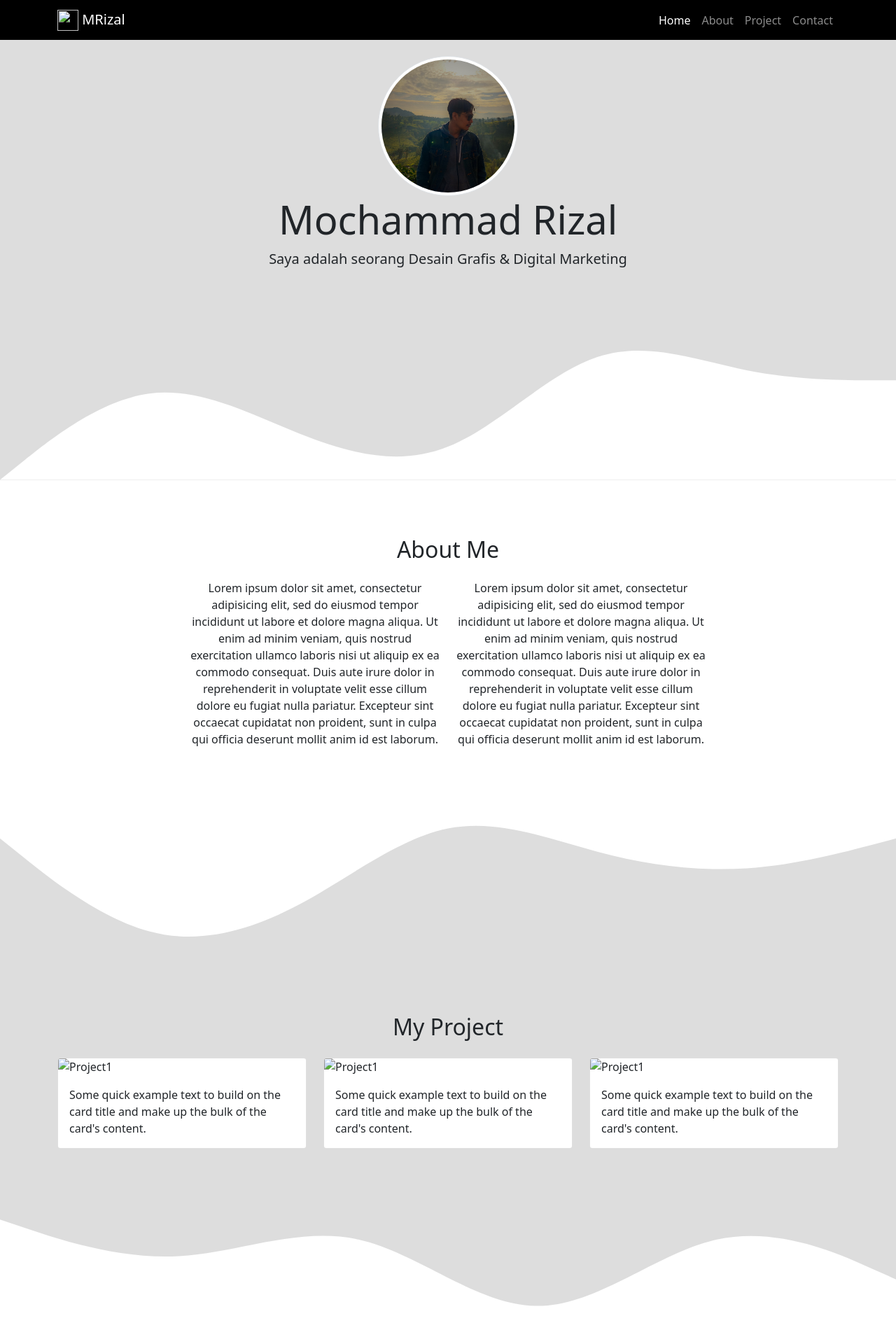
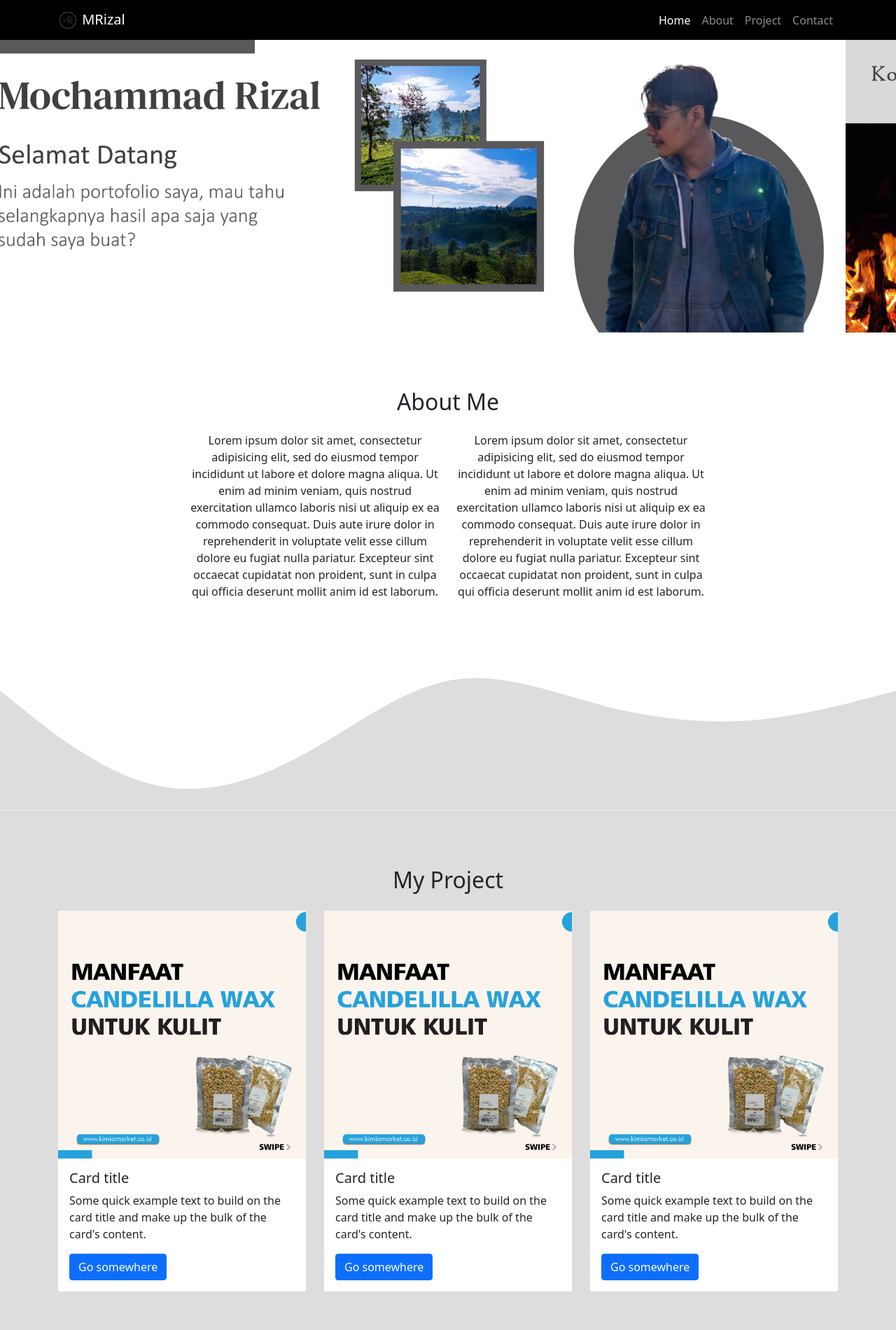
Before and after one commit to rizalmochammad/rizalmochammad.github.io, a plain HTML site: page index.html in a window 1280 px wide. Shown: the top 1900 px of the page at 70% size. Drawn offline with nearby package versions, Linux system fonts and the light colour scheme; files whose address does not match are found by name.

Commit message:
perubahan link img

```diff
--- a/index.html
+++ b/index.html
@@ -1,26 +1,24 @@
-<!doctype html>
+<!DOCTYPE html>
 <html lang="en">
   <head>
     <!-- Required meta tags -->
-    <meta charset="utf-8">
-    <meta name="viewport" content="width=device-width, initial-scale=1">
+    <meta charset="utf-8" />
+    <meta name="viewport" content="width=device-width, initial-scale=1" />
 
     <!-- Bootstrap CSS -->
-    <link href="https://cdn.jsdelivr.net/npm/bootstrap@5.1.3/dist/css/bootstrap.min.css" rel="stylesheet" integrity="sha384-1BmE4kWBq78iYhFldvKuhfTAU6auU8tT94WrHftjDbrCEXSU1oBoqyl2QvZ6jIW3" crossorigin="anonymous">
+    <link href="https://cdn.jsdelivr.net/npm/bootstrap@5.1.3/dist/css/bootstrap.min.css" rel="stylesheet" integrity="sha384-1BmE4kWBq78iYhFldvKuhfTAU6auU8tT94WrHftjDbrCEXSU1oBoqyl2QvZ6jIW3" crossorigin="anonymous" />
 
     <!-- mycss -->
-    <link rel="stylesheet" href="style.css">
+    <link rel="stylesheet" href="style.css" />
 
     <title>MR Portofolio</title>
-
   </head>
   <body id="home">
-
     <!-- Navbar  -->
     <nav class="navbar navbar-expand-lg navbar-dark fixed-top" style="background-color: #000000" class="shadow-sm">
       <div class="container">
         <a class="navbar-brand" href="#">
-       <img src="portofolio/img/mr_logo.png" alt="" width="30" height="30" class="d-inline-block align-text-top">
+          <img src="img/mr_logo.png" alt="" width="30" height="30" class="d-inline-block align-text-top" />
           MRizal
         </a>
         <button class="navbar-toggler" type="button" data-bs-toggle="collapse" data-bs-target="#navbarNav" aria-controls="navbarNav" aria-expanded="false" aria-label="Toggle navigation">
@@ -46,122 +44,147 @@
     </nav>
     <!-- akhir navbar -->
 
-
-
     <!-- jumbotron -->
- <section class="jumbotron text-center">
+    <!-- <section class="jumbotron text-center">
     <img src="/xampp/htdocs/portofolio/img/profile.jpg" alt="" width="200" class="rounded-circle img-thumbnail">
       <h1 class="display-4">Mochammad Rizal</h1>
       <p class="lead">Saya adalah seorang Desain Grafis & Digital Marketing</p>
       <svg xmlns="http://www.w3.org/2000/svg" viewBox="0 0 1440 320"><path fill="#ffffff" fill-opacity="100" d="M0,320L40,288C80,256,160,192,240,181.3C320,171,400,213,480,245.3C560,277,640,299,720,266.7C800,235,880,149,960,122.7C1040,96,1120,128,1200,144C1280,160,1360,160,1400,160L1440,160L1440,320L1400,320C1360,320,1280,320,1200,320C1120,320,1040,320,960,320C880,320,800,320,720,320C640,320,560,320,480,320C400,320,320,320,240,320C160,320,80,320,40,320L0,320Z"></path></svg>
-</section>
+</section> > -->
 
     <!-- akhir jumbotron -->
 
+    <!-- slider -->
+    <div id="carouselExampleControls" class="carousel slide" data-bs-ride="carousel">
+      <div class="carousel-inner">
+        <div class="carousel-item active">
+          <img src="img/template-header-2.jpg" class="d-block w-100" alt="..." />
+        </div>
+        <div class="carousel-item">
+          <img src="img/template-header-01.jpg" class="d-block w-100" alt="..." />
+        </div>
+      </div>
+      <button class="carousel-control-prev" type="button" data-bs-target="#carouselExampleControls" data-bs-slide="prev">
+        <span class="carousel-control-prev-icon" aria-hidden="true"></span>
+        <span class="visually-hidden">Previous</span>
+      </button>
+      <button class="carousel-control-next" type="button" data-bs-target="#carouselExampleControls" data-bs-slide="next">
+        <span class="carousel-control-next-icon" aria-hidden="true"></span>
+        <span class="visually-hidden">Next</span>
+      </button>
+    </div>
+    <!-- akhir slider -->
     <!-- About me -->
     <section id="about">
       <div class="container">
-
         <div class="row text-center mb-3">
           <div class="col">
-              <h2> About Me </h2>
+            <h2>About Me</h2>
           </div>
         </div>
 
         <div class="row justify-content-center">
           <div class="col-md-4 text-center">
-              <p> Lorem ipsum dolor sit amet, consectetur adipisicing elit, sed do eiusmod
-              tempor incididunt ut labore et dolore magna aliqua. Ut enim ad minim veniam,
-              quis nostrud exercitation ullamco laboris nisi ut aliquip ex ea commodo
-              consequat. Duis aute irure dolor in reprehenderit in voluptate velit esse
-              cillum dolore eu fugiat nulla pariatur. Excepteur sint occaecat cupidatat non
-              proident, sunt in culpa qui officia deserunt mollit anim id est laborum.</p>
+            <p>
+              Lorem ipsum dolor sit amet, consectetur adipisicing elit, sed do eiusmod tempor incididunt ut labore et dolore magna aliqua. Ut enim ad minim veniam, quis nostrud exercitation ullamco laboris nisi ut aliquip ex ea commodo
+              consequat. Duis aute irure dolor in reprehenderit in voluptate velit esse cillum dolore eu fugiat nulla pariatur. Excepteur sint occaecat cupidatat non proident, sunt in culpa qui officia deserunt mollit anim id est laborum.
+            </p>
           </div>
           <div class="col-md-4 text-center">
-              <p> Lorem ipsum dolor sit amet, consectetur adipisicing elit, sed do eiusmod
-              tempor incididunt ut labore et dolore magna aliqua. Ut enim ad minim veniam,
-              quis nostrud exercitation ullamco laboris nisi ut aliquip ex ea commodo
-              consequat. Duis aute irure dolor in reprehenderit in voluptate velit esse
-              cillum dolore eu fugiat nulla pariatur. Excepteur sint occaecat cupidatat non
-              proident, sunt in culpa qui officia deserunt mollit anim id est laborum.</p>
+            <p>
+              Lorem ipsum dolor sit amet, consectetur adipisicing elit, sed do eiusmod tempor incididunt ut labore et dolore magna aliqua. Ut enim ad minim veniam, quis nostrud exercitation ullamco laboris nisi ut aliquip ex ea commodo
+              consequat. Duis aute irure dolor in reprehenderit in voluptate velit esse cillum dolore eu fugiat nulla pariatur. Excepteur sint occaecat cupidatat non proident, sunt in culpa qui officia deserunt mollit anim id est laborum.
+            </p>
           </div>
         </div>
       </div>
-        <svg xmlns="http://www.w3.org/2000/svg" viewBox="0 0 1440 320"><path fill="#dddddd" fill-opacity="1" d="M0,128L40,160C80,192,160,256,240,277.3C320,299,400,277,480,234.7C560,192,640,128,720,112C800,96,880,128,960,149.3C1040,171,1120,181,1200,176C1280,171,1360,149,1400,138.7L1440,128L1440,320L1400,320C1360,320,1280,320,1200,320C1120,320,1040,320,960,320C880,320,800,320,720,320C640,320,560,320,480,320C400,320,320,320,240,320C160,320,80,320,40,320L0,320Z"></path></svg>
+      <svg xmlns="http://www.w3.org/2000/svg" viewBox="0 0 1440 320">
+        <path
+          fill="#dddddd"
+          fill-opacity="1"
+          d="M0,128L40,160C80,192,160,256,240,277.3C320,299,400,277,480,234.7C560,192,640,128,720,112C800,96,880,128,960,149.3C1040,171,1120,181,1200,176C1280,171,1360,149,1400,138.7L1440,128L1440,320L1400,320C1360,320,1280,320,1200,320C1120,320,1040,320,960,320C880,320,800,320,720,320C640,320,560,320,480,320C400,320,320,320,240,320C160,320,80,320,40,320L0,320Z"
+        ></path>
+      </svg>
     </section>
 
     <!-- akhir about me -->
-
 
     <!-- card -->
     <section id="project">
       <div class="container mb-3">
         <div class="row text-center mb-3">
           <div class="col">
-              <h2> My Project </h2>
+            <h2>My Project</h2>
           </div>
         </div>
-
 
         <div class="row">
           <div class="col-md-4">
             <div class="card">
-              <img src="/xampp/htdocs/portofolio/img/AB.jpg" class="card-img-top" alt="Project1">
+              <img src="img/card01.png" class="card-img-top" alt="Project1" />
               <div class="card-body">
+                <h5 class="card-title">Card title</h5>
                 <p class="card-text">Some quick example text to build on the card title and make up the bulk of the card's content.</p>
+                <a href="#" class="btn btn-primary">Go somewhere</a>
               </div>
             </div>
           </div>
 
           <div class="col-md-4">
             <div class="card">
-              <img src="/xampp/htdocs/portofolio/img/AB.jpg" class="card-img-top" alt="Project1">
+              <img src="img/card01.png" class="card-img-top" alt="Project1" />
               <div class="card-body">
+                <h5 class="card-title">Card title</h5>
                 <p class="card-text">Some quick example text to build on the card title and make up the bulk of the card's content.</p>
+                <a href="#" class="btn btn-primary">Go somewhere</a>
               </div>
             </div>
           </div>
 
-
           <div class="col-md-4">
             <div class="card">
-              <img src="/xampp/htdocs/portofolio/img/AB.jpg" class="card-img-top" alt="Project1">
+              <img src="img/card01.png" class="card-img-top" alt="Project1" />
               <div class="card-body">
+                <h5 class="card-title">Card title</h5>
                 <p class="card-text">Some quick example text to build on the card title and make up the bulk of the card's content.</p>
+                <a href="#" class="btn btn-primary">Go somewhere</a>
               </div>
             </div>
           </div>
         </div>
       </div>
 
-    <svg xmlns="http://www.w3.org/2000/svg" viewBox="0 0 1440 320"><path fill="#ffffff" fill-opacity="1" d="M0,96L48,112C96,128,192,160,288,154.7C384,149,480,107,576,128C672,149,768,235,864,234.7C960,235,1056,149,1152,128C1248,107,1344,149,1392,170.7L1440,192L1440,320L1392,320C1344,320,1248,320,1152,320C1056,320,960,320,864,320C768,320,672,320,576,320C480,320,384,320,288,320C192,320,96,320,48,320L0,320Z"></path></svg>
-
+      <svg xmlns="http://www.w3.org/2000/svg" viewBox="0 0 1440 320">
+        <path
+          fill="#ffffff"
+          fill-opacity="1"
+          d="M0,96L48,112C96,128,192,160,288,154.7C384,149,480,107,576,128C672,149,768,235,864,234.7C960,235,1056,149,1152,128C1248,107,1344,149,1392,170.7L1440,192L1440,320L1392,320C1344,320,1248,320,1152,320C1056,320,960,320,864,320C768,320,672,320,576,320C480,320,384,320,288,320C192,320,96,320,48,320L0,320Z"
+        ></path>
+      </svg>
     </section>
 
-
     <!-- akhir card -->
-
 
     <!-- contact -->
     <section id="contact">
       <div class="container">
-          <div class ="row text-center mb-3">
-            <div class ="col">
-              <h2> Contact Me </h2>
+        <div class="row text-center mb-3">
+          <div class="col">
+            <h2>Contact Me</h2>
           </div>
         </div>
 
         <div class="row justify-content-center">
-            <div  class="col-md-6">
+          <div class="col-md-6">
             <form>
               <div class="mb-3">
                 <label for="exampleInputEmail1" class="form-label">Nama Lengkap</label>
-    <input type="text" class="form-control" id="name" aria-describedby="name">
+                <input type="text" class="form-control" id="name" aria-describedby="name" />
               </div>
 
               <div class="mb-3">
                 <label for="email" class="form-label">Email address</label>
-    <input type="email" class="form-control" id="email" aria-describedby="email">
+                <input type="email" class="form-control" id="email" aria-describedby="email" />
               </div>
 
               <div class="mb-3">
@@ -173,23 +196,23 @@
           </div>
         </div>
       </div>
-        <svg xmlns="http://www.w3.org/2000/svg" viewBox="0 0 1440 320"><path fill="#00000" fill-opacity="1" d="M0,192L48,202.7C96,213,192,235,288,250.7C384,267,480,277,576,240C672,203,768,117,864,122.7C960,128,1056,224,1152,256C1248,288,1344,256,1392,240L1440,224L1440,320L1392,320C1344,320,1248,320,1152,320C1056,320,960,320,864,320C768,320,672,320,576,320C480,320,384,320,288,320C192,320,96,320,48,320L0,320Z"></path></svg>
+      <svg xmlns="http://www.w3.org/2000/svg" viewBox="0 0 1440 320">
+        <path
+          fill="#00000"
+          fill-opacity="1"
+          d="M0,192L48,202.7C96,213,192,235,288,250.7C384,267,480,277,576,240C672,203,768,117,864,122.7C960,128,1056,224,1152,256C1248,288,1344,256,1392,240L1440,224L1440,320L1392,320C1344,320,1248,320,1152,320C1056,320,960,320,864,320C768,320,672,320,576,320C480,320,384,320,288,320C192,320,96,320,48,320L0,320Z"
+        ></path>
+      </svg>
     </section>
-
 
     <!-- akhir contact -->
 
-
     <!-- footer -->
     <footer class="text-white text-center pb-5" style="background-color: #000000">
-        <p> Created with love by <a href="https://www.instagram.com/rizalzulfikar54/" class="text-white fw-bold"> Mochammad Rizal </a></p>
-
+      <p>Created with love by <a href="https://www.instagram.com/rizalzulfikar54/" class="text-white fw-bold"> Mochammad Rizal </a></p>
     </footer>
 
     <!-- akhir footer -->
-
-
-
 
     <!-- slider -->
     <!-- <div id="carouselExampleControls" class="carousel slide" data-bs-ride="carousel">
@@ -212,17 +235,13 @@
 </div -->
     <!-- akhir slider -->
 
-
     <!-- thumbnail -->
 
     <!-- akhir thumbnail -->
-
 
     <!-- Optional JavaScript; choose one of the two! -->
 
     <!-- Option 1: Bootstrap Bundle with Popper -->
     <script src="https://cdn.jsdelivr.net/npm/bootstrap@5.1.3/dist/js/bootstrap.bundle.min.js" integrity="sha384-ka7Sk0Gln4gmtz2MlQnikT1wXgYsOg+OMhuP+IlRH9sENBO0LRn5q+8nbTov4+1p" crossorigin="anonymous"></script>
-
-
   </body>
 </html>
--- a/style.css
+++ b/style.css
@@ -1,16 +1,12 @@
-body{
-	min-height: 2000px;
-}
-
-.jumbotron {
-	padding-top: 5rem;
-	background-color: #DDDDDD;
+body {
+  min-height: 2000px;
+  padding-top: 3rem;
 }
 
 #project {
-	background-color: #DDDDDD;
+  background-color: #dddddd;
 }
 
-section{
-	padding-top: 5rem;
+section {
+  padding-top: 5rem;
 }
```
Also changed, not shown: img/card01.png (added), 4 other files. Lines whose indentation alone changed are shown as unchanged.
